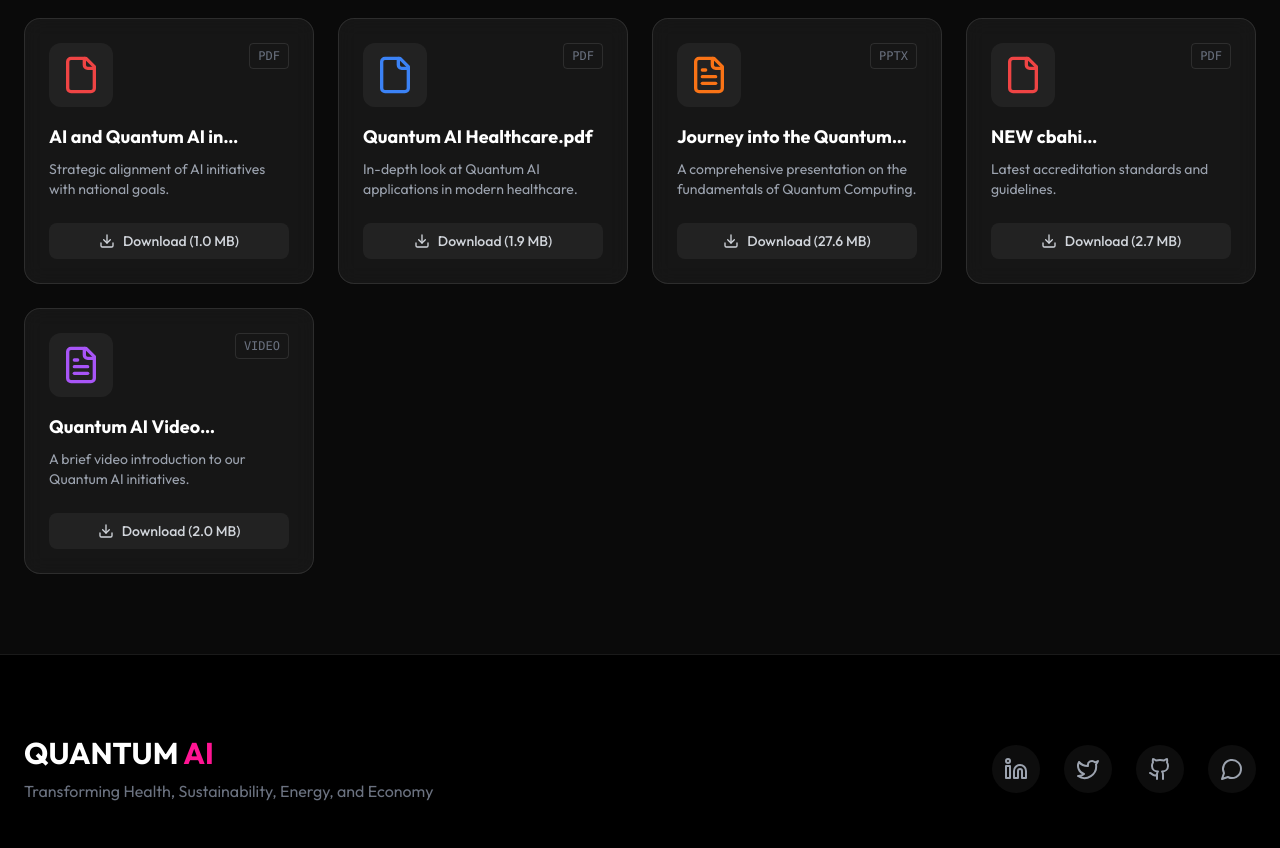
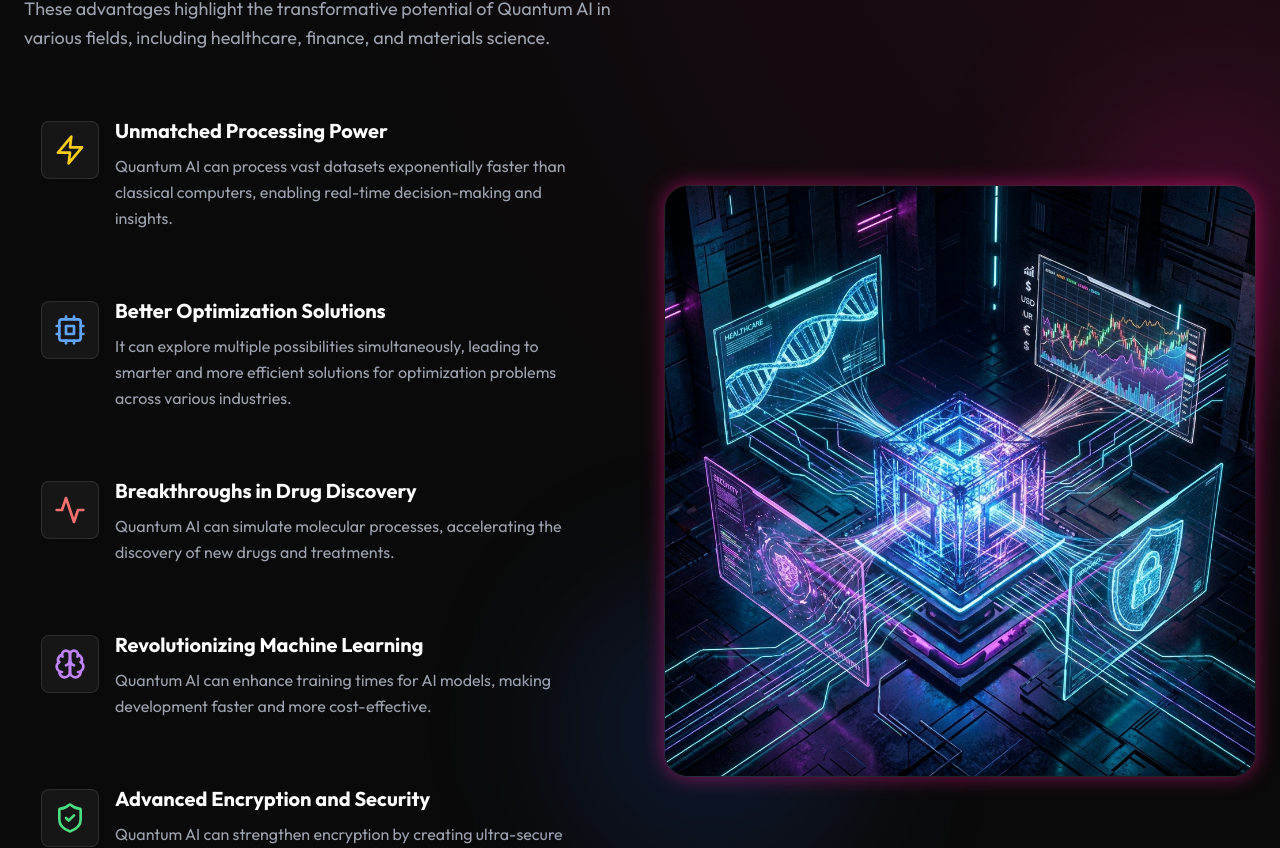
Before and after one commit to sadikbasha2025/quantum-ai-landing-page, a React (Vite) app: page / in a window 1280 px wide. Shown: the part 5694-6542 px from the top of the page. Built offline with nearby package versions, Linux system fonts and the light colour scheme; the HTML template or start-up script is replaced by a standard one.

Commit message:
Add Quantum AI Game Changer section

```diff
--- a/src/App.jsx
+++ b/src/App.jsx
@@ -18,6 +18,7 @@ import img6 from './assets/quantum_economy.png'; // Future Economy
 
 import Documents from './components/Documents';
 import SadikGPT from './components/SadikGPT';
+import QuantumGameChanger from './components/QuantumGameChanger';
 
 function App() {
     // Fixed blank screen by removing undefined img5
@@ -102,7 +103,6 @@ function App() {
                 reverse={true}
             />
 
-            {/* New Quantum Concepts Section */}
             <section className="py-20 bg-black/80 relative overflow-hidden">
                 <div className="absolute inset-0 bg-[radial-gradient(circle_at_center,_var(--tw-gradient-stops))] from-blue-900/20 via-dark to-dark z-0" />
                 <div className="container mx-auto px-6 relative z-10">
@@ -141,6 +141,8 @@ function App() {
                 </div>
             </section>
 
+            <QuantumGameChanger />
+
             <Documents />
             <Footer />
             <SadikGPT />
--- /dev/null
+++ b/src/components/QuantumGameChanger.jsx
@@ -0,0 +1,115 @@
+import React from 'react';
+import { motion } from 'framer-motion';
+import { Cpu, Zap, Activity, Brain, ShieldCheck, Globe, TrendingUp } from 'lucide-react';
+import gameChangerImg from '../assets/quantum_game_changer_concept_1763813659714.png';
+
+const QuantumGameChanger = () => {
+    const features = [
+        {
+            title: "Unmatched Processing Power",
+            desc: "Quantum AI can process vast datasets exponentially faster than classical computers, enabling real-time decision-making and insights.",
+            icon: <Zap className="text-yellow-400" size={32} />
+        },
+        {
+            title: "Better Optimization Solutions",
+            desc: "It can explore multiple possibilities simultaneously, leading to smarter and more efficient solutions for optimization problems across various industries.",
+            icon: <Cpu className="text-blue-400" size={32} />
+        },
+        {
+            title: "Breakthroughs in Drug Discovery",
+            desc: "Quantum AI can simulate molecular processes, accelerating the discovery of new drugs and treatments.",
+            icon: <Activity className="text-red-400" size={32} />
+        },
+        {
+            title: "Revolutionizing Machine Learning",
+            desc: "Quantum AI can enhance training times for AI models, making development faster and more cost-effective.",
+            icon: <Brain className="text-purple-400" size={32} />
+        },
+        {
+            title: "Advanced Encryption and Security",
+            desc: "Quantum AI can strengthen encryption by creating ultra-secure communication channels, potentially breaking current cryptography systems.",
+            icon: <ShieldCheck className="text-green-400" size={32} />
+        },
+        {
+            title: "Global Economic Impact",
+            desc: "From financial modeling to climate change predictions, Quantum AI provides the computational horsepower to solve humanity's most complex challenges.",
+            icon: <Globe className="text-cyan-400" size={32} />
+        }
+    ];
+
+    return (
+        <section className="py-20 bg-dark relative overflow-hidden">
+            {/* Background Glow */}
+            <div className="absolute top-0 left-0 w-full h-full bg-[radial-gradient(circle_at_top_right,_var(--tw-gradient-stops))] from-primary/10 via-dark to-dark z-0" />
+
+            <div className="container mx-auto px-6 relative z-10">
+                <div className="flex flex-col lg:flex-row items-center gap-12">
+
+                    {/* Content Side */}
+                    <div className="w-full lg:w-1/2">
+                        <motion.div
+                            initial={{ opacity: 0, x: -50 }}
+                            whileInView={{ opacity: 1, x: 0 }}
+                            viewport={{ once: true }}
+                        >
+                            <h2 className="text-4xl md:text-5xl font-bold mb-8 leading-tight">
+                                Quantum AI: <br />
+                                <span className="text-gradient">The Game Changer</span>
+                            </h2>
+
+                            <p className="text-gray-400 mb-12 text-lg leading-relaxed">
+                                These advantages highlight the transformative potential of Quantum AI in various fields, including healthcare, finance, and materials science.
+                            </p>
+
+                            <div className="grid grid-cols-1 gap-8">
+                                {features.map((feature, index) => (
+                                    <motion.div
+                                        key={index}
+                                        initial={{ opacity: 0, y: 20 }}
+                                        whileInView={{ opacity: 1, y: 0 }}
+                                        transition={{ delay: index * 0.1 }}
+                                        className="flex gap-4 p-4 rounded-xl hover:bg-white/5 transition-colors border border-transparent hover:border-white/10"
+                                    >
+                                        <div className="shrink-0 mt-1">
+                                            <div className="p-3 bg-white/5 rounded-lg border border-white/10">
+                                                {feature.icon}
+                                            </div>
+                                        </div>
+                                        <div>
+                                            <h3 className="text-xl font-bold text-white mb-2">{feature.title}</h3>
+                                            <p className="text-gray-400 leading-relaxed">{feature.desc}</p>
+                                        </div>
+                                    </motion.div>
+                                ))}
+                            </div>
+                        </motion.div>
+                    </div>
+
+                    {/* Image Side */}
+                    <div className="w-full lg:w-1/2">
+                        <motion.div
+                            initial={{ opacity: 0, scale: 0.8 }}
+                            whileInView={{ opacity: 1, scale: 1 }}
+                            viewport={{ once: true }}
+                            className="relative"
+                        >
+                            <div className="relative z-10 rounded-3xl overflow-hidden border border-white/10 shadow-2xl glow">
+                                <img
+                                    src={gameChangerImg}
+                                    alt="Quantum AI Game Changer"
+                                    className="w-full h-auto object-cover hover:scale-105 transition-transform duration-700"
+                                />
+                            </div>
+                            {/* Decorative Orbs */}
+                            <div className="absolute -top-20 -right-20 w-64 h-64 bg-primary/20 rounded-full blur-[80px]" />
+                            <div className="absolute -bottom-20 -left-20 w-64 h-64 bg-blue-600/20 rounded-full blur-[80px]" />
+                        </motion.div>
+                    </div>
+
+                </div>
+            </div>
+        </section>
+    );
+};
+
+export default QuantumGameChanger;
```
Also changed, not shown: src/assets/quantum_game_changer_concept_1763813659714.png (added).
